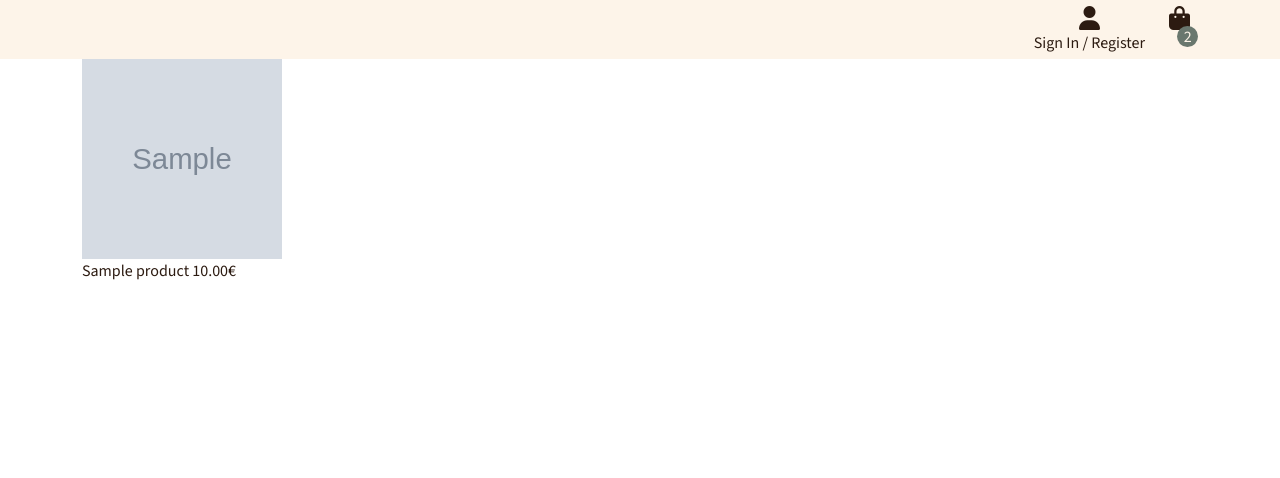
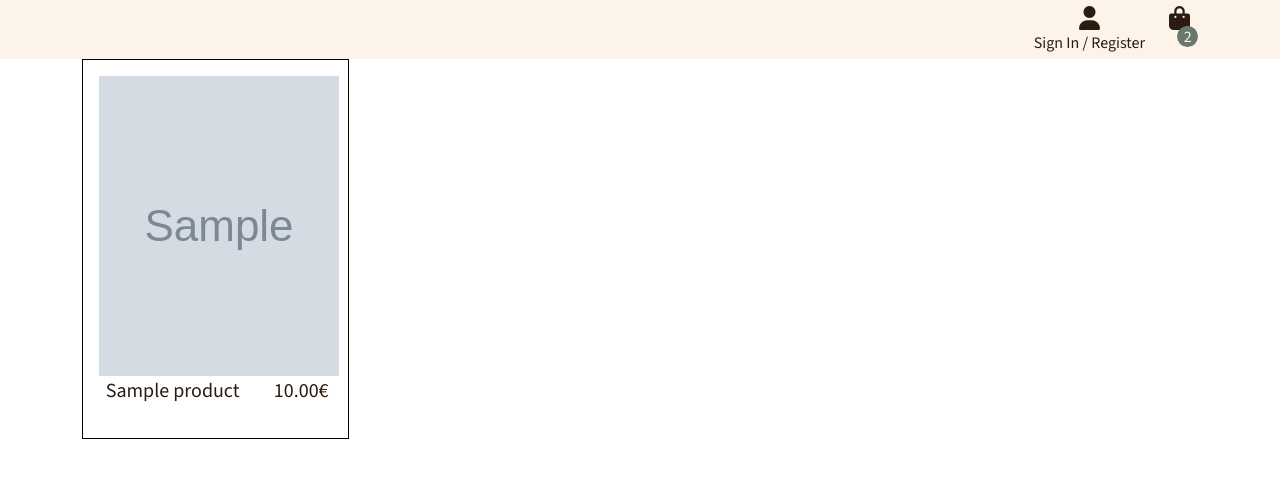
Before and after one commit to Gary-Burke/bake_my_cake, a Django app: page /products/cakes/ in a window 1280 px wide. Shown: the part 107-585 px from the top of the page. Run offline with Django 5.2, Linux system fonts and the light colour scheme; tables that the repository leaves empty hold one stand-in row (values such as "Sample post"); grey boxes marked "Sample" are stand-in pictures; some libraries are stand-ins or nearby versions.

Commit message:
Add bootstrap grid structure for cake list display

```diff
--- a/products/templates/products/cakes.html
+++ b/products/templates/products/cakes.html
@@ -2,12 +2,12 @@
 {% load static %}
 
 {% block content %}
-<section class="container">
+<section class="container text-center">
 
-    <div class="row justify-content-between">
+    <div class="row row-cols-1 row-cols-sm-2 row-cols-lg-3 row-cols-xl-4 g-2 g-lg-3">
         {% for cake in cakes_list %}
-        <div class="col-12 col-md-6 col-lg-3 cake-card">
-
+        <div class="col">
+            <div class="p-3 cake-card">
                 {% if cake.image_url %}
                 <img src="{{ cake.image_url }}" alt="{{ cake.name }}">
 
@@ -19,8 +19,11 @@
 
                 {% endif %}
 
-            <p>{{ cake.name }} {{ cake.base_price }}€</p>
-
+                <div class="row justify-content-between">
+                    <p class="col-8 lead">{{ cake.name }}</p>
+                    <p class="col-4 lead">{{ cake.base_price }}€</p>
+                </div>
+            </div>
         </div>
         {% endfor %}
     </div>
--- a/static/css/style.css
+++ b/static/css/style.css
@@ -95,8 +95,13 @@ h2 {
 /* ----- Product Page ----- */
 
 .cake-card img {
-    width: 200px;
-    height: 200px;
+    width: auto;
+    height: 250px;
+    max-width: 200px;
+}
+
+.cake-card {
+    border: 1px solid black;
 }
 
 /* ----- Media Queries ----- */
@@ -109,6 +114,18 @@ h2 {
         background: url("../images/hero-small.webp") no-repeat bottom center / cover;
     }
 }
+
+
+/* small screen sizes - 768px up*/
+
+@media screen and (min-width: 768px) {
+    .cake-card img {
+        width: auto;
+        height: 300px;
+        max-width: 240px;
+    }
+}
+
 
 /* Large screen sizes - 992px up*/
 
```
Lines whose indentation alone changed are shown as unchanged.
